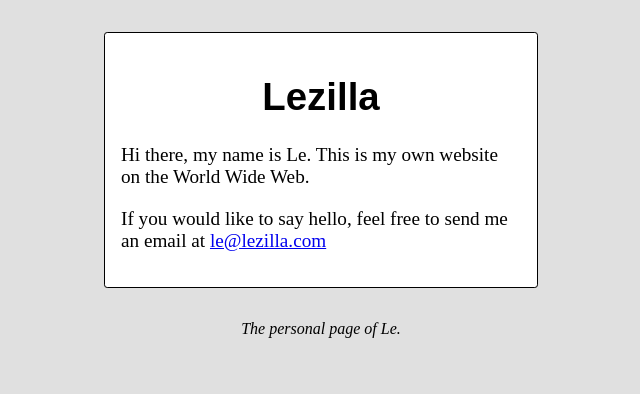
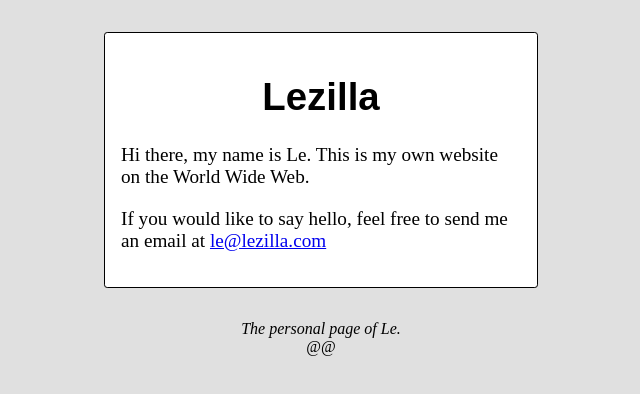
Before and after one commit to trathu/lezilla, a plain HTML site: page index.html in a window 1280 px wide. Shown: the full height of the page, 319-959 px from the left. Drawn offline with Linux system fonts and the light colour scheme.

Commit message:
Update index.html

```diff
--- a/index.html
+++ b/index.html
@@ -47,6 +47,7 @@
     </main>
      <div>
       <center><i>The personal page of Le.</i></center>
+	     <center>@@</center>
       </div>
   </body>
 </html>
```
